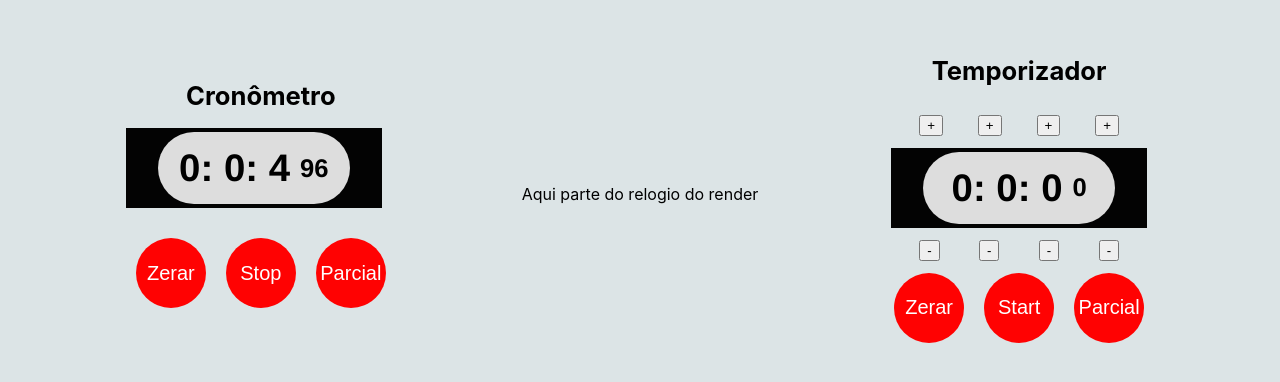
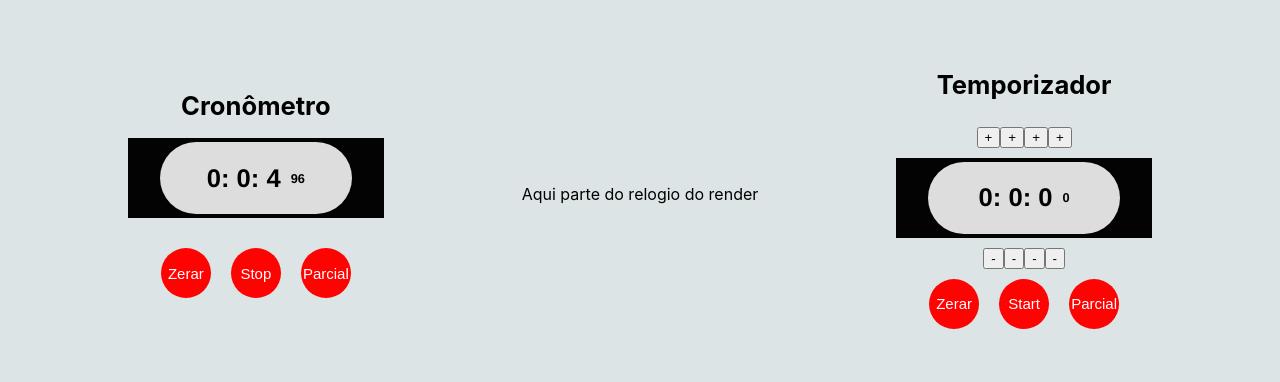
Before and after one commit to gabrielbbrito1/Desafio2-React, a React (Create React App) app: page / in a window 1280 px wide. Shown: the part 206-588 px from the top of the page. Built offline with nearby package versions, Linux system fonts and the light colour scheme.

Commit message:
Mudança css

```diff
--- a/src/App.css
+++ b/src/App.css
@@ -7,6 +7,15 @@
     background-color: rgb(220,228,230) ;
 }
 .mainTemporizador{
+    height: 100vh;
+    display: flex;
+    justify-content: center;
+    align-items: center;
+    flex-direction: column;
+    background-color: rgb(220,228,230) ;
+}
+
+.cronometro{
     height: 100vh;
     display: flex;
     justify-content: center;
@@ -27,7 +36,7 @@
 }
 .contador{
     margin-right: 10px;
-    font-size: 3vw;
+    font-size: 2vw;
 }
 .counterBody{
     width: 20vw;
@@ -53,14 +62,14 @@
     display: flex;
     justify-content: center;
     align-items: center;
-    font-size: 2vw;
+    font-size: 1vw;
 
 }
 .optionsWrapper{
     display:flex;
-    width: 200px;
-    justify-content: space-between;
-    margin: 12px 0;
+    width: 150px;
+    justify-content: center;
+    margin: 10px 0;
 }
 .parcialWrapper{
     display: flex;
@@ -79,12 +88,13 @@
     text-align: center;
     justify-content: center;
     display: inline-block;
-    font-size: 20px;
+    font-size: 15px;
     cursor: pointer;
-    height: 70px;
-    width: 70px;
+    height: 50px;
+    width: 50px;
     padding: 1px;
     border-radius: 50%;
+    align-items: center;
 }
  .roundButton:active {
     background-color: #d10707;
@@ -107,7 +117,6 @@
 .cronometro{
     display: flex;
     justify-content: center;
-    align-items: center;
 }
 .nomeRelogio{
     display: flex;
@@ -117,6 +126,12 @@
 .buttonTag{
     display: flex;
     justify-content: center;
+    align-items: center;
+    flex-direction: row;
+}
+.button{
+    display: flex;
+    flex-direction: row;
 }
 
 @media (max-width: 335px){
@@ -130,7 +145,7 @@
     .roundButton{
         width: 3vh;
         height: 3vh;
-        font-size: 13px;
+        font-size: 10px;
         text-align: center;
         justify-content: center;
         padding: 1px;
@@ -152,33 +167,62 @@
         .labelName{
             font-size: 16px;
         }
-    }
     .cronometro{
         display: flex;
         justify-content: center;
         align-items: center;
     }
+    .optionsWrapper{
+        display:flex;
+        width: 150px;
+        justify-content: center;
+        margin-bottom: 10px;
+    }
+    .parcialWrapper{
+        display: flex;
+        flex-flow: column;
+        flex-direction: column;
+    }
+    .mainTemporizador{
+        padding: 1px;
+        margin: 1px;
+    }
+}
+.relogio{
+    padding: 10px;
+    display: flex;
+    justify-content: center;
+    align-items: center;
+}
+
 
 @media(max-height: 400px){
     .roundButton{
         font-size: 8px;
-        width: 6vh;
-        height: 6vh;
+        width: 8vh;
+        height: 8vh;
     }
     .counterBody{
-        width: 50vw;
-        height: 25vh;
+        width: 25vw;
+        height: 12vh;
+        margin: 5px;
     }
+
     .contadorFlex{
-        width: 40vw;
-        height: 20vh;
+        width: 22vw;
+        height: 10vh;
     }
     .contador{
         margin-right: 10px;
-        font-size: 3vw;
+        font-size: 4vw;
     }
     .labelName{
         font-size: 13px;
+    }
+    .buttonTag{
+        display: flex;
+        justify-content: center;
+        align-items: center;
     }
 }
 @media(max-width: 775px){
```
